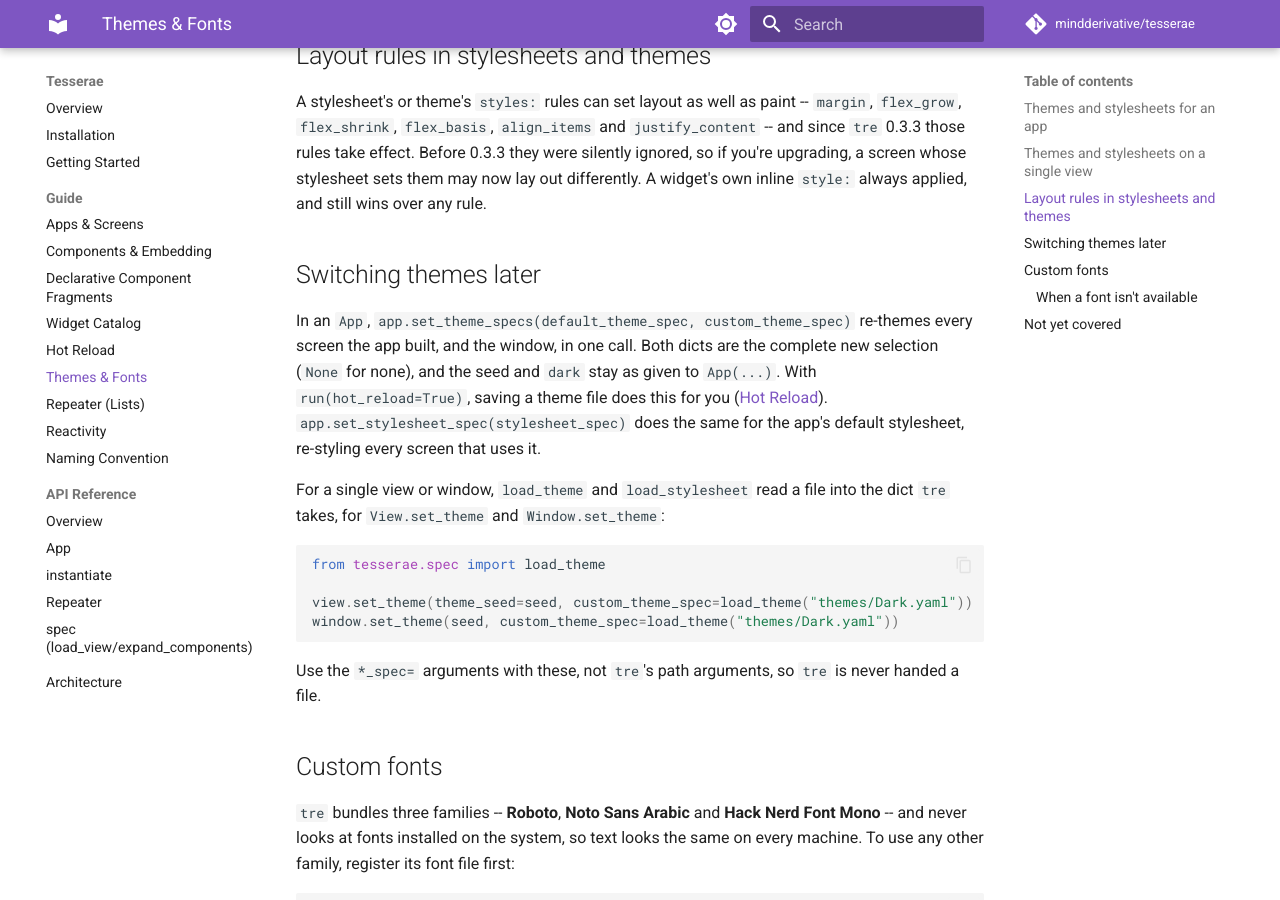
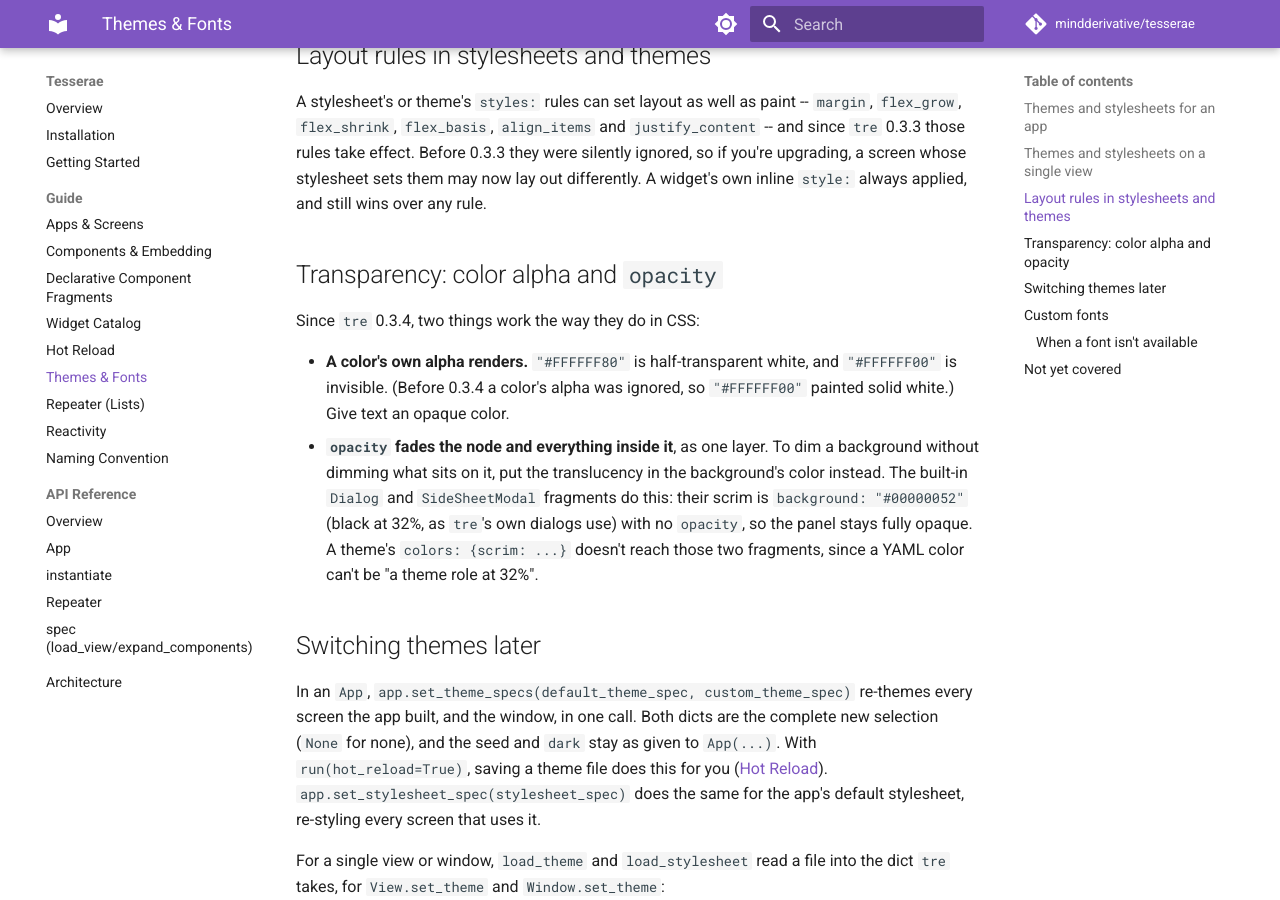
Before and after one commit to mindderivative/tesserae, an MkDocs documentation site: the page built from docs/guide/themes-and-fonts.md, in a window 1280 px wide and 900 px high, scrolled down 1478 px. Built offline with MkDocs 1.6.1 and Material for MkDocs 9.7.7, drawn with Linux system fonts in a browser that asks for light colours; comment, search, counter and statistics services are not loaded.

Commit message:
M33 Phase 3: tre#10 regression test, CI pins tre v0.3.4, docs
tests/test_thread_gc.py fails on tre 0.3.3 with issue #10's panic and passes
on 0.3.4. CI's tre checkout moves to v0.3.4; installation docs and README
follow; a transparency section in the themes guide. Both 0.3.4 gaps moved to
fixed. 419 passed. CI's green run waits on a push.

Co-Authored-By: Claude Opus 5.5 <noreply@anthropic.com>

```diff
--- a/docs/guide/themes-and-fonts.md
+++ b/docs/guide/themes-and-fonts.md
@@ -75,6 +75,23 @@ upgrading, a screen whose stylesheet sets them may now lay out
 differently. A widget's own inline `style:` always applied, and still
 wins over any rule.
 
+## Transparency: color alpha and `opacity`
+
+Since `tre` 0.3.4, two things work the way they do in CSS:
+
+- **A color's own alpha renders.** `"#FFFFFF80"` is half-transparent
+  white, and `"#FFFFFF00"` is invisible. (Before 0.3.4 a color's alpha
+  was ignored, so `"#FFFFFF00"` painted solid white.) Give text an opaque
+  color.
+- **`opacity` fades the node and everything inside it**, as one layer.
+  To dim a background without dimming what sits on it, put the
+  translucency in the background's color instead. The built-in `Dialog`
+  and `SideSheetModal` fragments do this: their scrim is
+  `background: "#00000052"` (black at 32%, as `tre`'s own dialogs use)
+  with no `opacity`, so the panel stays fully opaque. A theme's
+  `colors: {scrim: ...}` doesn't reach those two fragments, since a YAML
+  color can't be "a theme role at 32%".
+
 ## Switching themes later
 
 In an `App`, `app.set_theme_specs(default_theme_spec, custom_theme_spec)`
```
Also changed, not shown: BUILD_TRACKER.md (+11 -10 lines), LOG.md (+13 -0 lines), PLAN.md (+4 -2 lines), README.md (+3 -3 lines), docs/installation.md (+9 -9 lines), 2 other files.
